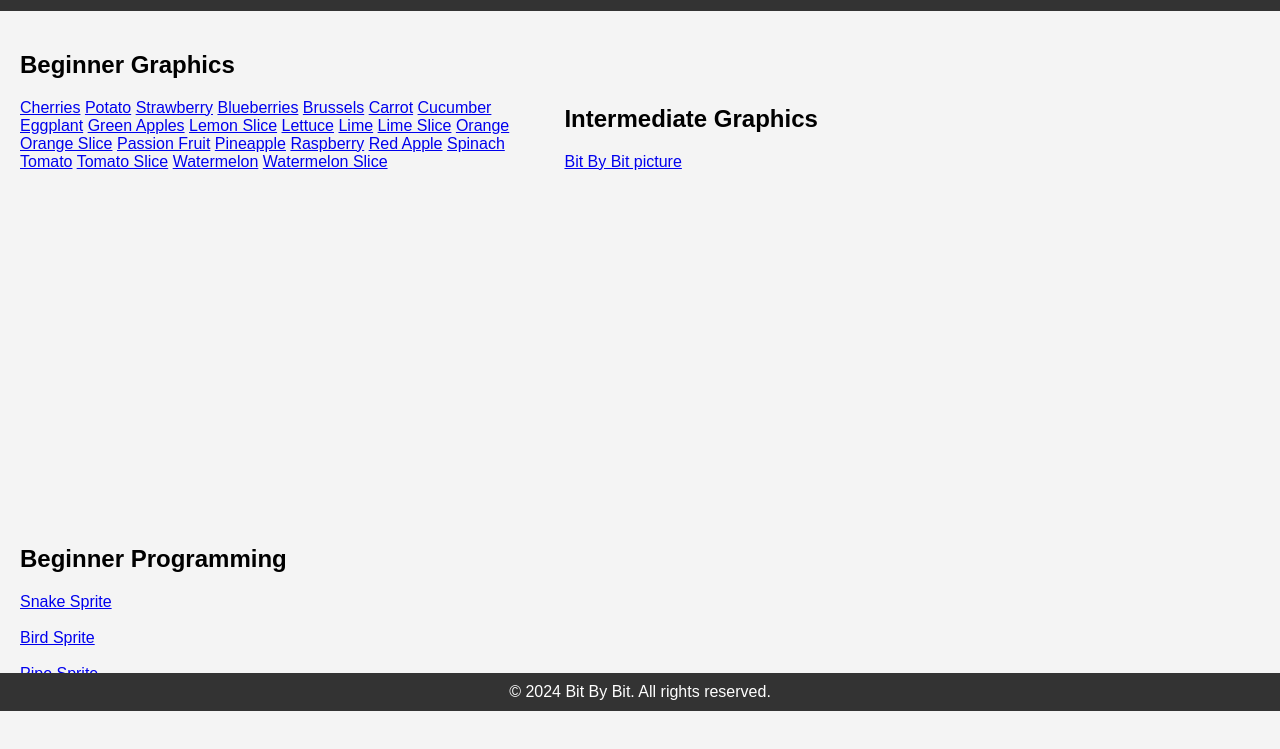
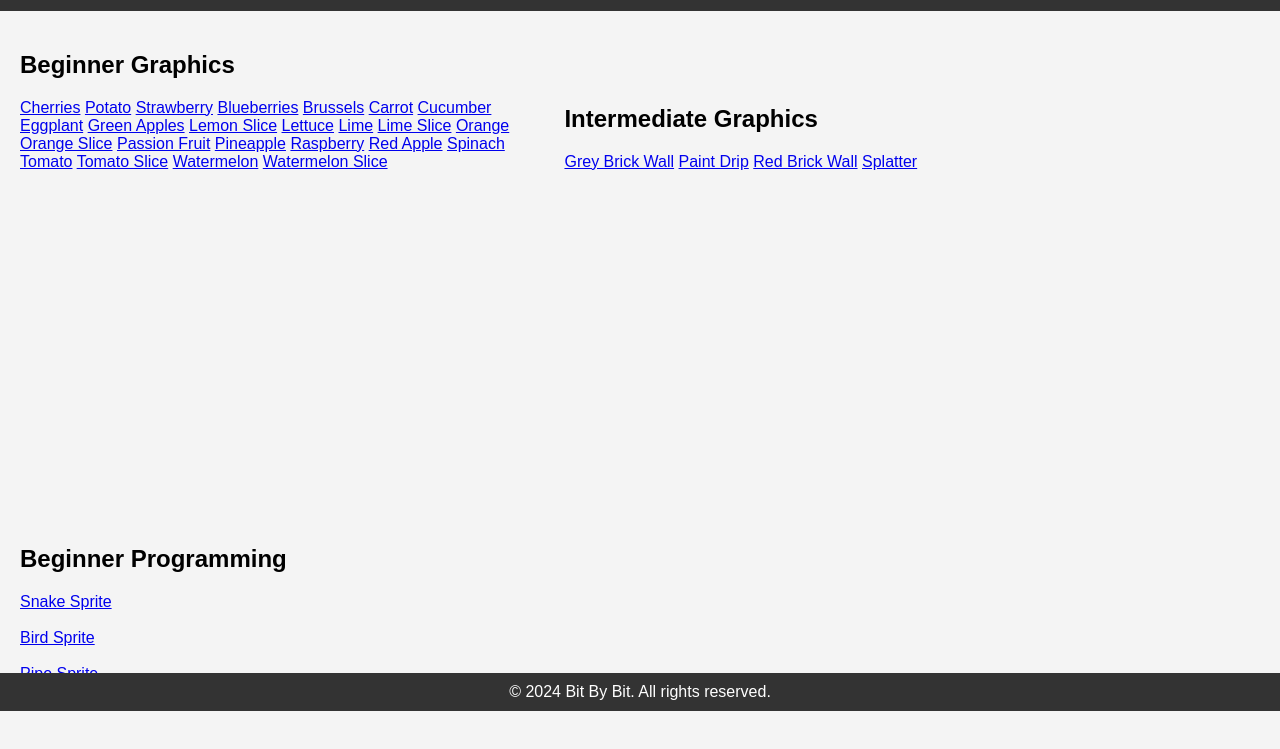
Before and after one commit to bitbybot/bitbybot.github.io, a plain HTML site: page index.html in a window 1280 px wide. Shown: the part 89-838 px from the top of the page. Drawn offline with Linux system fonts and the light colour scheme.

Commit message:
Update index.html

```diff
--- a/index.html
+++ b/index.html
@@ -82,7 +82,10 @@
 
     <div class="container">
         <h2>Intermediate Graphics</h2>
-        <a href="bitbybit.png" download="bitbybit.png">Bit By Bit picture</a>
+        <a href="greybrickwall.jpg" download="greybrickwall.jpg">Grey Brick Wall</a>
+        <a href="paintdrip.png" download="paintdrip.png">Paint Drip</a>
+        <a href="redbrickwall.jpg" download="redbrickwall.jpg">Red Brick Wall</a>
+        <a href="splatter.webp" download="splatter.webp">Splatter</a>
     </div>
 
     <br />
```
